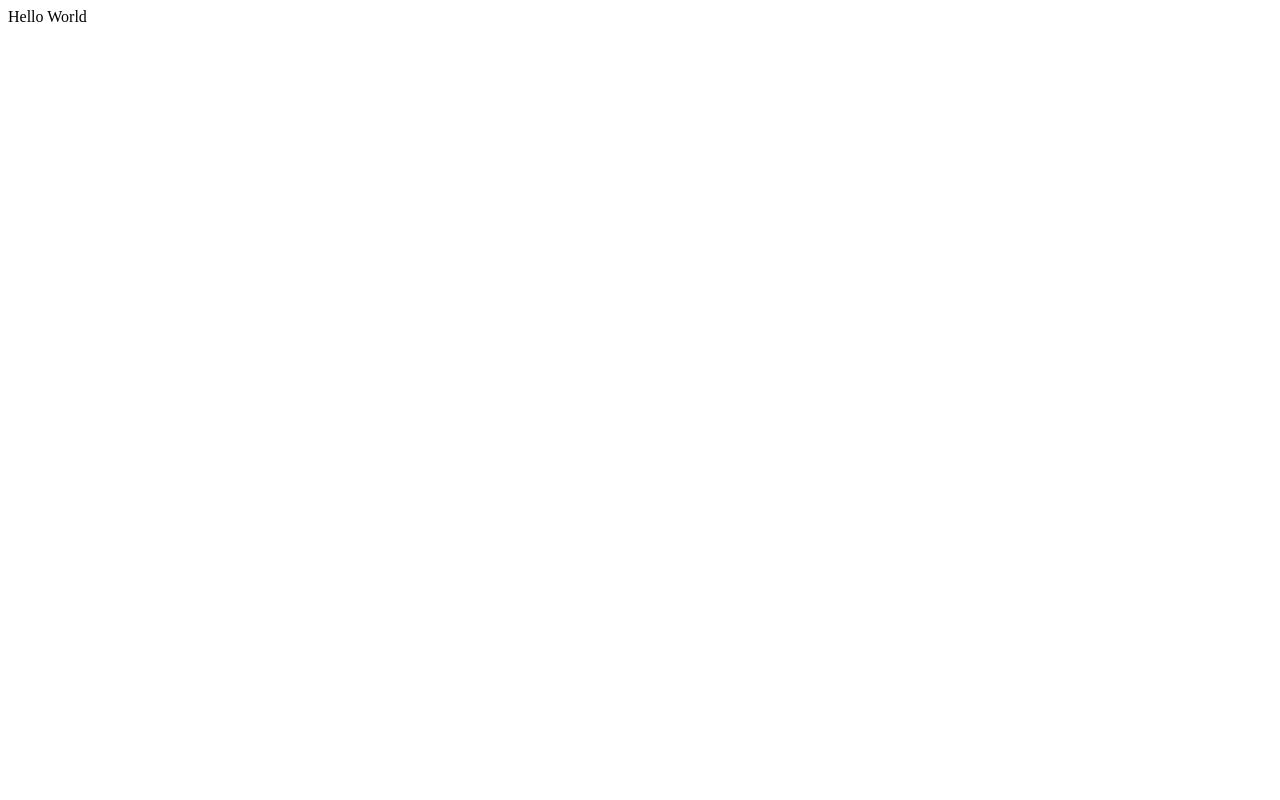
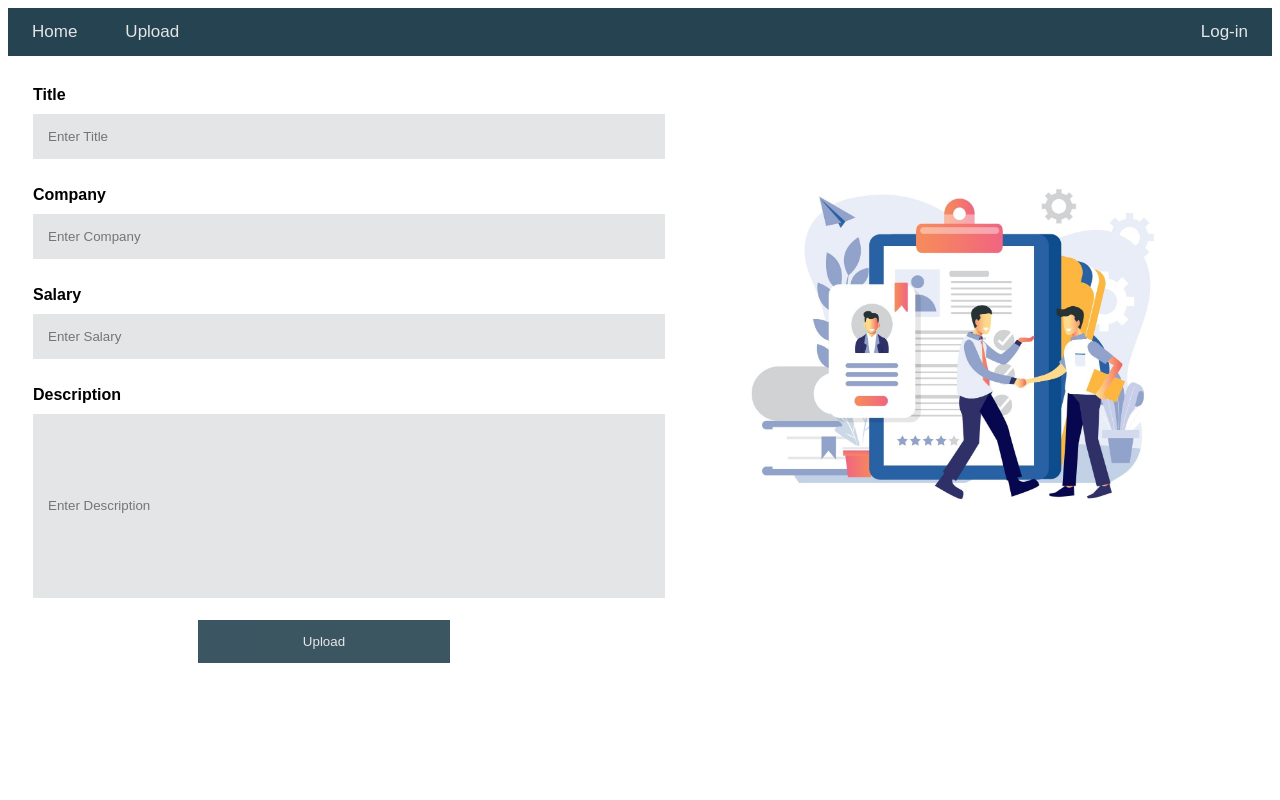
Before and after one commit to stephie306/JobsBG, a PHP site: page /static/upload.php in a window 1280 px wide. Before the commit the page is almost empty. Run offline with PHP 8.4, Linux system fonts and the light colour scheme.

Commit message:
Submission form design

```diff
--- a/static/upload.php
+++ b/static/upload.php
@@ -1,8 +1,46 @@
 <html>
  <head>
   <title>PHP Test</title>
+  <link rel="stylesheet" href="../style/navbar.css">
+  <link rel="stylesheet" href="../style/upload.css">
  </head>
  <body>
- <?php echo '<p>Hello World</p>'; ?>
- </body>
+
+ <div class="navbar">
+        <a href="../index.php">Home</a>
+        <a href="./static/upload.php">Upload</a>
+        <a class="right-bar" href="../auth/login.php">Log-in</a>
+</div>
+
+<div class="container">
+  <div class="R">
+    <img class="img" src="../img/job1.jpg">
+  </div>
+  <div class="L">
+
+  <form action="">
+
+   <label class="label"><b>Title</b></label>
+   <input type="text" placeholder="Enter Title" name="title" required>
+
+   <label class="label"><b>Company</b></label>
+   <input type="text" placeholder="Enter Company" name="company" required>
+
+   <label class="label"><b>Salary</b></label>
+   <input type="text" placeholder="Enter Salary" name="salary" required>
+
+   <label class="label"><b>Description</b></label>
+   <input type="description" placeholder="Enter Description" name="description" required>
+
+   <div class="clearfix">
+     <button type="submit" class="uploadbtn">Upload</button>
+   </div>
+  </form>
+
+  </div>
+</div>
+
+
+
+</body>
 </html>
--- a/style/navbar.css
+++ b/style/navbar.css
@@ -1,6 +1,10 @@
+body {font-family: Arial, Helvetica, sans-serif;}
+* {box-sizing: border-box}
+
 .navbar {
     background-color: #264351;
     overflow: hidden;
+    margin-bottom: 25px;
   }
 
 .navbar a {
--- /dev/null
+++ b/style/upload.css
@@ -0,0 +1,76 @@
+input[type=text] {
+  width: 100%;
+  padding: 15px;
+  margin: 5px 0 22px 25px;
+  display: inline-block;
+  border: none;
+  background: #e4e5e7;
+}
+
+input[type=description] {
+    width: 100%;
+    height: 40%;
+    padding: 15px;
+    margin: 5px 0 22px 25px;
+    display: inline-block;
+    border: none;
+    background: #e4e5e7;
+}
+
+input[type=text]:focus{
+  background-color: #ddd;
+  outline: none;
+}
+
+button {
+  background-color: #264351;
+  color: #e4e5e7;
+  padding: 14px 20px;
+  margin: 8px 0;
+  border: none;
+  cursor: pointer;
+  width: 100%;
+  opacity: 0.9;
+}
+
+button:hover {
+  opacity:1;
+}
+
+.uploadbtn {
+  text-align: center;
+  margin: auto;
+  display: flex;
+  justify-content: center;
+  width: 40%;
+}
+
+.container {
+    display: grid;
+    grid-template-columns: 1fr 1fr 1fr 1fr;
+    grid-template-rows: 1fr 1fr 1fr;
+    gap: 0px 0px;
+    grid-auto-flow: row;
+    grid-template-areas:
+      "L L R R"
+      "L L R R"
+      "L L R R";
+  }
+
+  .R { grid-area: R; }
+
+  .L { grid-area: L; }
+
+
+.label {
+    margin: 5px 0 5px 25px;
+    display: inline-block;
+}
+
+.img {
+    display: block;
+    margin-left: auto;
+    margin-right: auto;
+    margin-top: 15%;
+    width: 70%;
+}
```
Also changed, not shown: img/job1.jpg (added).
